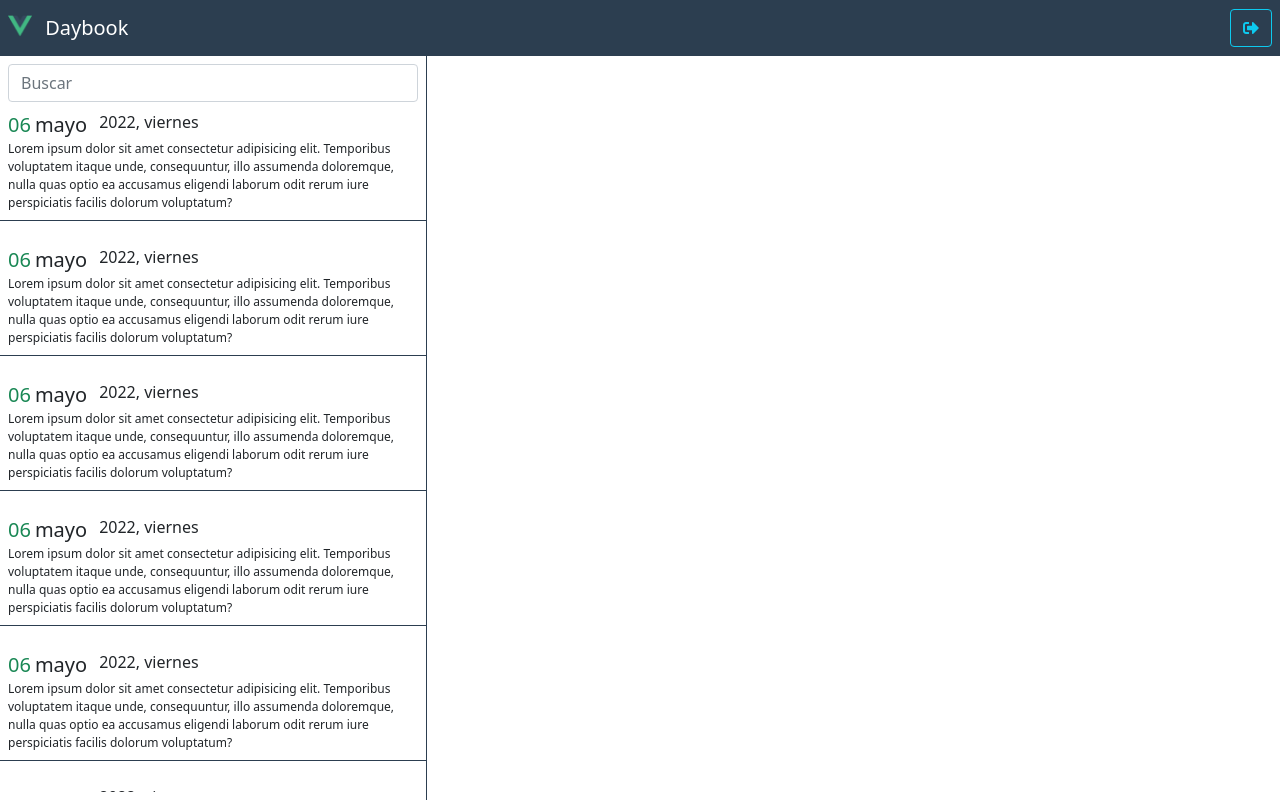
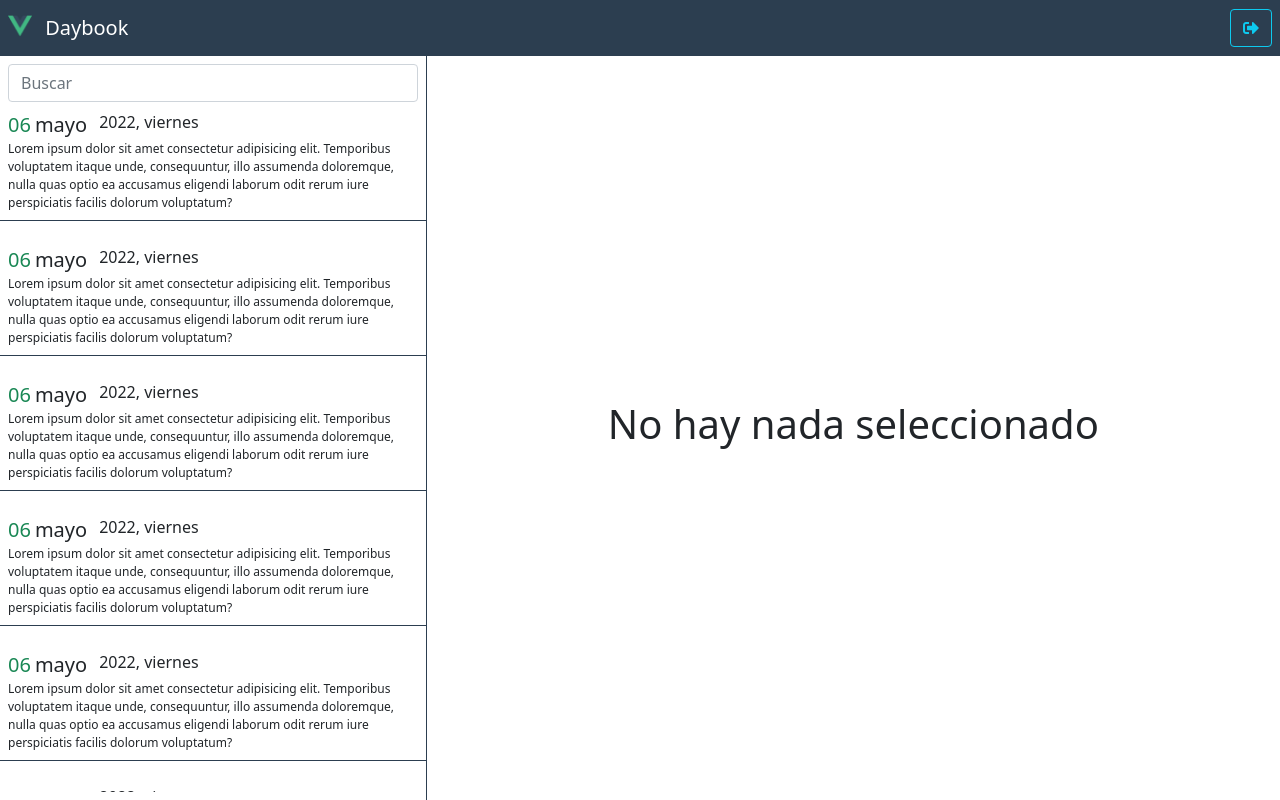
Before and after one commit to HabacucSoto/journal-app, a Vue app: page /#/daybook in a window 1280 px wide. Built offline with nearby package versions, Linux system fonts and the light colour scheme.

Commit message:
new component NoEntrySelected and config routes in home by means of name

```diff
--- a/src/modules/daybook/router/index.js
+++ b/src/modules/daybook/router/index.js
@@ -4,7 +4,11 @@
     name: 'daybook',
     component: () => import(/* webpackChunkName: "daybook" */ '@/modules/daybook/layouts/DayBookLayout.vue'),
     children: [
-
+        {
+            path: '',
+            name: 'no-entry',
+            component: () => import(/* webpackChunkName: "daybook-no-entry" */ '@/modules/daybook/views/NoEntrySelected.vue')
+        }
     ]
 
 }
--- /dev/null
+++ b/src/modules/daybook/views/NoEntrySelected.vue
@@ -0,0 +1,17 @@
+<template>
+    <div class="d-flex justify-content-center">
+        <h1 class="align-self-center">No hay nada seleccionado</h1>
+    </div>
+</template>
+
+<script>
+export default {
+    name: 'NoEntrySelected'
+}
+</script>
+
+<style lang="scss" scoped>
+    div {
+        height: 100%;
+    }
+</style>
--- a/src/views/HomeView.vue
+++ b/src/views/HomeView.vue
@@ -18,7 +18,7 @@
   methods: {
     // ! Navegacion por name y no por ruta
     goToDaybook(){
-      this.$router.push({ name: 'daybook' })
+      this.$router.push({ name: 'no-entry' })
     }
   }
 }
```
